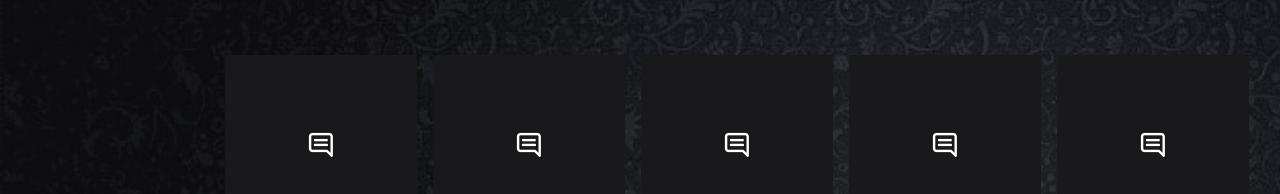
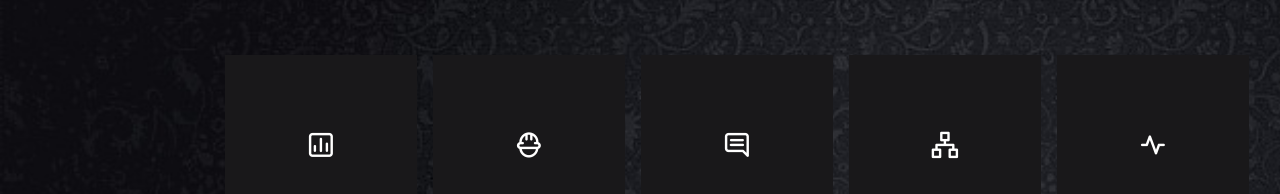
Before and after one commit to yaredtekle022/social-engineering, a website: page index.html in a window 1280 px wide. Shown: the part 918-1112 px from the top of the page. Drawn offline with nearby package versions, Linux system fonts and the light colour scheme.

Commit message:
give different icons for different cards

```diff
--- a/index.html
+++ b/index.html
@@ -114,14 +114,14 @@
       </div>
       <div class="program-cards">
           <article class="card">
-            <span><i class="uil uil-comment-alt-message"></i></i></span>
+            <span><i class="uil uil-chart"></i></span>
             <h3>Phishing</h3>
               <p>Phishing is the practice of deceiving, pressuring or
                 manipulating people into sending information or assets to the wrong people
               </p>
           </article>
           <article class="card">
-            <span><i class="uil uil-comment-alt-message"></i></i></span>
+            <span><i class="uil uil-constructor"></i></i></span>
             <h3>Scareware</h3>
               <p>Scareware is a malware tactic used to trick victims into downloading
                 software that are infected with malware.
@@ -134,14 +134,14 @@
               </p>
           </article>
           <article class="card">
-            <span><i class="uil uil-comment-alt-message"></i></i></span>
+            <span><i class="uil uil-sitemap"></i></span>
             <h3>sms phishing</h3>
               <p>scammers send text messages that spoof multi-factor authentication requests
                 and redirect victims to malicious web pages.
               </p>
           </article>
           <article class="card">
-            <span><i class="uil uil-comment-alt-message"></i></i></span>
+            <span><i class="uil uil-heart-rate"></i></i></span>
             <h3>Pretexting</h3>
               <p>Pretexting is a form of social engineering used to manipulate people into giving attackers
                 what they want by making up a story (or a pretext) to gain your trust
```
